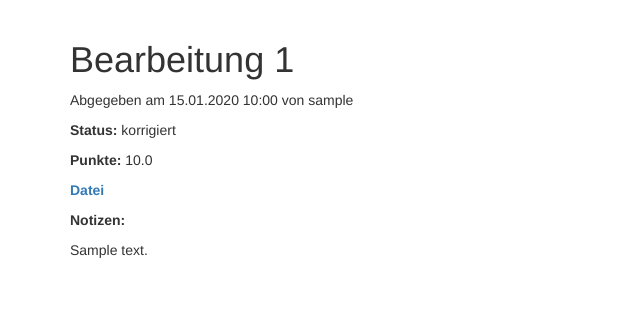
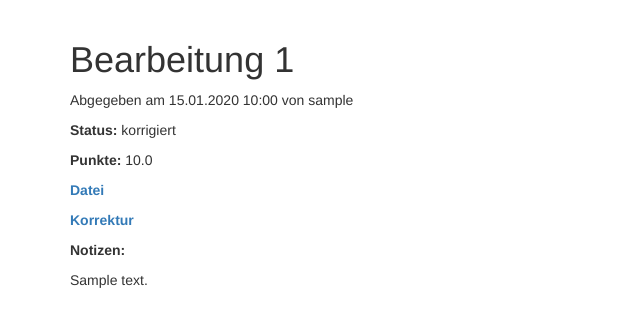
Before and after one commit to Nicholas42/zirkel-website, a Flask app: template app/templates/upload/submission.html in a window 1280 px wide. Shown: the part 52-379 px from the top of the page, without its empty margins (0-640 px from the left). Run offline with Flask 2, Linux system fonts and the light colour scheme; the template is opened without the code that fills it: values that come from a table or form of the project are taken from there, others are empty; tables that the repository leaves empty hold one stand-in row (values such as "Sample post"); some libraries are stand-ins or nearby versions.

Commit message:
Display Review to student.

```diff
--- a/app/templates/upload/submission.html
+++ b/app/templates/upload/submission.html
@@ -11,6 +11,7 @@
         <p><b>Punkte:</b> {{ sub.review.points }}</p>
     {% endif %}
     <p><b><a href={{ sub.fileurl }}>Datei</a></b></p>
+    <p><b><a href={{ sub.review.fileurl }}>Korrektur</a></b></p>
     <p><b>Notizen:</b></p>
     <p>{{ sub.notes }}</p>
 {% endblock %}
```
